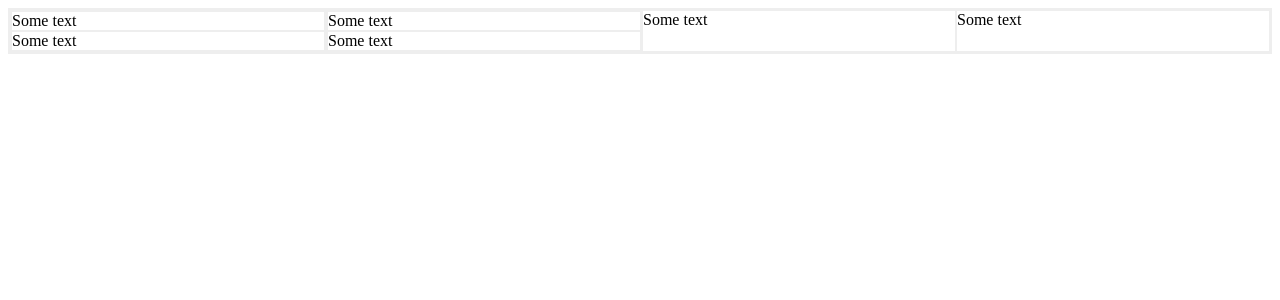
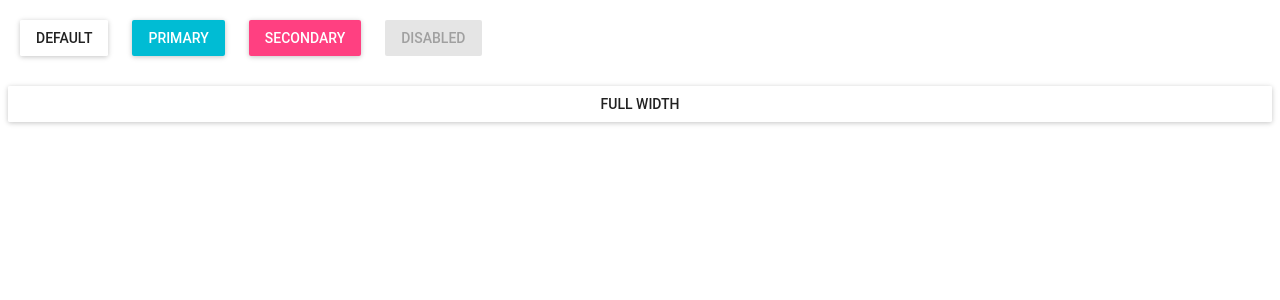
Before and after one commit to sumanparia/typescript-webpack, a React app: page / in a window 1280 px wide. Shown: the top 300 px of the page. Built offline with nearby package versions, Linux system fonts and the light colour scheme.

Commit message:
Material UI for react

```diff
--- a/src/components/OneDiv.tsx
+++ b/src/components/OneDiv.tsx
@@ -1,72 +1,19 @@
 import * as React from "react";
+import RaisedButton from 'material-ui/RaisedButton';
 
-import './OneDiv.scss';
+const style = {
+    margin: 12,
+};
 
-interface ParentFlex {
-    flexDirection: any,
-    flexWrap : any,
-    justifyContent : any,
-    alignItems : any,
-    alignContent : any
-}
-interface CurrentFlex {
-    order : any,
-    flexGrow: any,
-    flexShrink: any,
-    flexBasis: any,
-    alignSelf: any
-}
-interface IStateOneDiv {
-    parentState: ParentFlex,
-    currentFlex: CurrentFlex,
-    border: {
-        borderStyle: any
-    },
-    childrenCount : number
-}
-interface IPropsOneDiv {
-}
-
-export class OneDiv extends React.Component<IPropsOneDiv, IStateOneDiv> {
-
-    constructor(props: IPropsOneDiv) {
-        super(props);
-        this.state = {
-            parentState: {
-                flexDirection: 'row',
-                flexWrap : 'nowrap',
-                justifyContent : 'flex-start',
-                alignItems : 'stretch',
-                alignContent : 'stretch'
-            },
-            currentFlex: {
-                order : 0,
-                flexGrow: 1,
-                flexShrink: 1,
-                flexBasis: 'auto',
-                alignSelf: 'auto'
-            },
-            border: {
-                borderStyle: 'solid'
-            },
-            childrenCount : React.Children.count(this.props.children)
-        };
-    }
-
-    private mouseEnterOrLeave(key: boolean) {
-        if (key) {
-            console.log(this.state.border);
-            this.setState({ border: { borderStyle: 'dotted' } });
-        } else {
-            console.log(this.state.border);
-            this.setState({ border : {borderStyle: 'solid' } });
-        }
-
-    }
-
-    render() {
-        return (
-            <div onMouseLeave={ e => this.mouseEnterOrLeave(false) } onMouseEnter={ e => this.mouseEnterOrLeave(true) }  style={{ ...this.state.parentState, ...this.state.currentFlex, ...this.state.border }}> {this.state.childrenCount===0?'Some text':''} {this.props.children}</div>
-        );
-    }
-}
+const RaisedButtonExampleSimple = () => (
+    <div>
+        <RaisedButton label="Default" style={style} />
+        <RaisedButton label="Primary" primary={true} style={style} />
+        <RaisedButton label="Secondary" secondary={true} style={style} />
+        <RaisedButton label="Disabled" disabled={true} style={style} />
+        <br />
+        <br />
+        <RaisedButton label="Full width" fullWidth={true} />
+    </div>
+);
+export default RaisedButtonExampleSimple;
--- a/src/index.tsx
+++ b/src/index.tsx
@@ -1,14 +1,16 @@
 import * as React from "react";
 import * as ReactDOM from "react-dom";
 
-import { OneDiv } from "./components/OneDiv";
+import getMuiTheme from 'material-ui/styles/getMuiTheme';
+import {MuiThemeProvider, lightBaseTheme} from "material-ui/styles";
+
+const lightMuiTheme = getMuiTheme(lightBaseTheme)
+
+import RaisedButtonExampleSimple  from "./components/OneDiv";
 
 ReactDOM.render(
-    <div className="container">
-    <OneDiv><OneDiv /><OneDiv /></OneDiv>
-    <OneDiv><OneDiv /><OneDiv /></OneDiv>
-
-    <OneDiv /><OneDiv />
-    </div>,
+    <MuiThemeProvider muiTheme={lightMuiTheme}>
+        <RaisedButtonExampleSimple/>
+    </MuiThemeProvider>,
     document.getElementById("example")
 );
--- a/src/vendor.ts
+++ /dev/null
@@ -1,3 +0,0 @@
-// React
-import 'react';
-import 'react-dom';
--- a/tsconfig.json
+++ b/tsconfig.json
@@ -10,7 +10,6 @@
         "outDir": "./dist/",
         "jsx": "react",
         "types": [
-            "node"
         ]
     },
     "include": [
--- a/webpack.config.js
+++ b/webpack.config.js
@@ -6,8 +6,7 @@ var CopyWebpackPlugin = require('copy-webpack-plugin');
 
 let config = {
     entry: {
-        "main": ["./src/index.tsx"],
-        "vendor": ['./src/vendor.ts']
+        "main": ["./src/index.tsx"]
     },
     output: {
         filename: "[name].js",
@@ -54,7 +53,8 @@ let config = {
             template: 'index.html'
         }),
         new webpack.optimize.CommonsChunkPlugin({
-            names: ['vendor']
+            name: 'vendor',
+            minChunks: module => module.context && module.context.indexOf('node_modules') !== -1
         }),
         new CopyWebpackPlugin([
             { from: 'favicon.ico' }
```
Also changed, not shown: package.json (+9 -7 lines).
